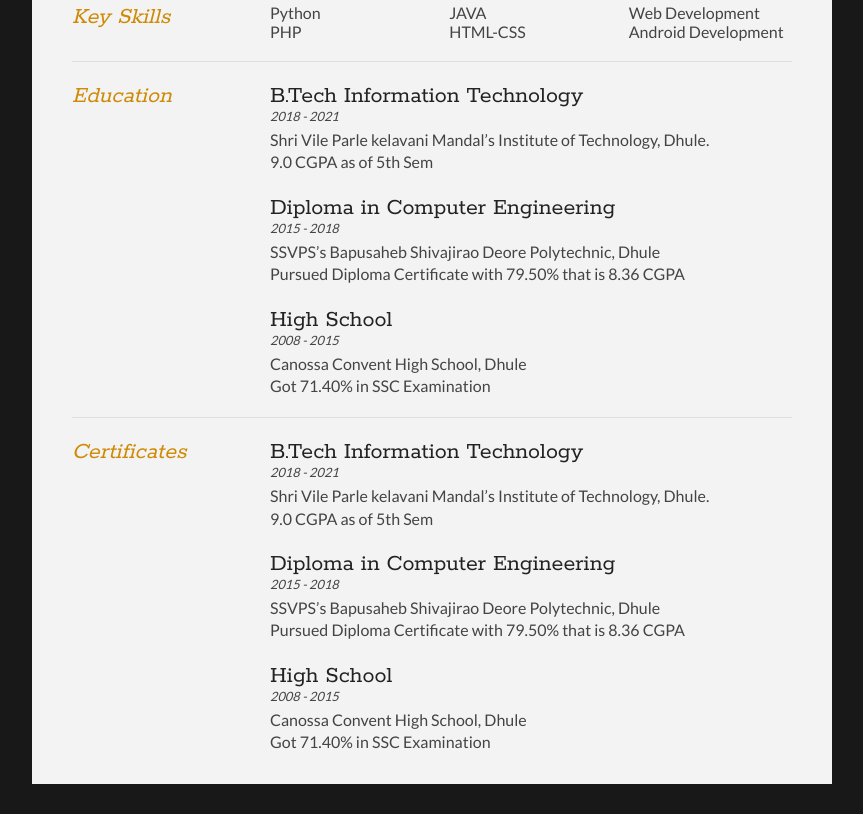
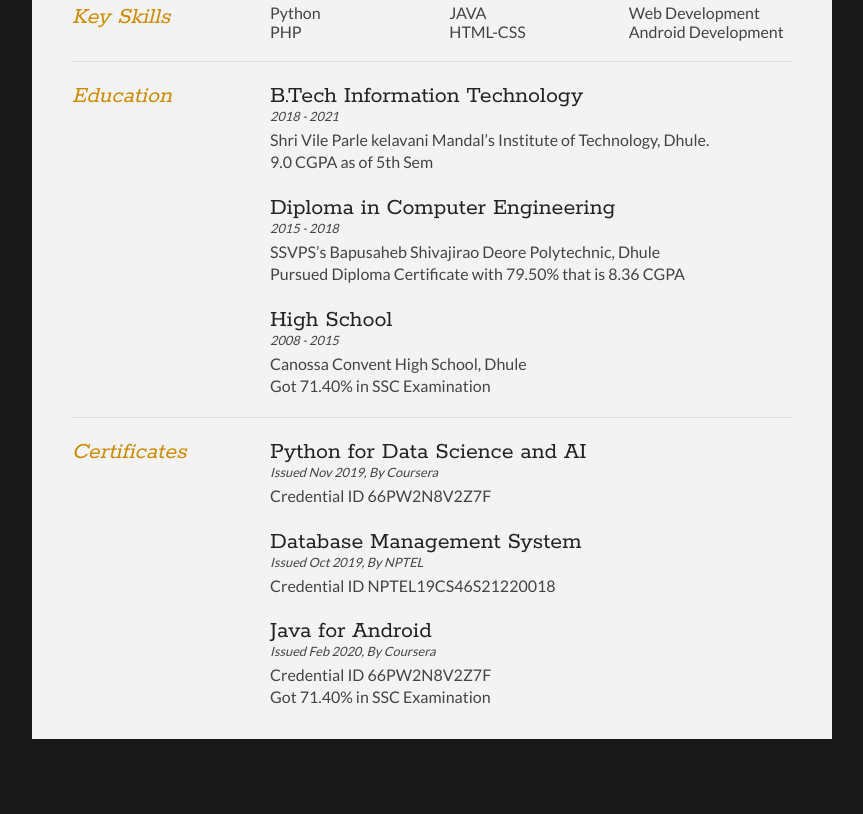
Before and after one commit to aliarslanansari/resume, a plain HTML site: page index.html in a window 1280 px wide. Shown: the part 704-1518 px from the top of the page, without its empty margins (208-1071 px from the left). After the commit the page ends 1473 px from the top, so only its background shows below. Drawn offline with Linux system fonts and the light colour scheme.

Commit message:
Added Certificate Details

```diff
--- a/index.html
+++ b/index.html
@@ -127,21 +127,20 @@ Got 71.40% in SSC Examination</p>
 
 			<div class="sectionContent">
 				<article>
-					<h2>B.Tech Information Technology</h2>
-					<p class="subDetails">2018 - 2021</p>
-					<p>Shri Vile Parle kelavani Mandal’s Institute of Technology, Dhule.<br>9.0 CGPA as of 5th Sem</p>
+					<h2>Python for Data Science and AI</h2>
+					<p class="subDetails">Issued Nov 2019, By Coursera</p>
+					<p>Credential ID 66PW2N8V2Z7F</p>
 				</article>
 
 				<article>
-					<h2>Diploma in Computer Engineering</h2>
-					<p class="subDetails">2015 - 2018</p>
-					<p>SSVPS’s Bapusaheb Shivajirao Deore Polytechnic, Dhule<br>
-Pursued Diploma Certificate with 79.50% that is 8.36 CGPA</p>
+					<h2>Database Management System </h2>
+					<p class="subDetails">Issued Oct 2019, By NPTEL</p>
+					<p>Credential ID NPTEL19CS46S21220018 </p>
 				</article>
 				<article>
-					<h2>High School</h2>
-					<p class="subDetails">2008 - 2015</p>
-					<p>Canossa Convent High School, Dhule<br>
+					<h2>Java for Android</h2>
+					<p class="subDetails">Issued Feb 2020, By Coursera</p>
+					<p>Credential ID 66PW2N8V2Z7F<br>
 Got 71.40% in SSC Examination</p>
 				</article>
 			</div>
```
